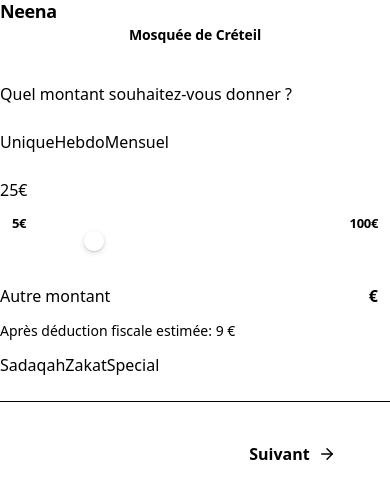
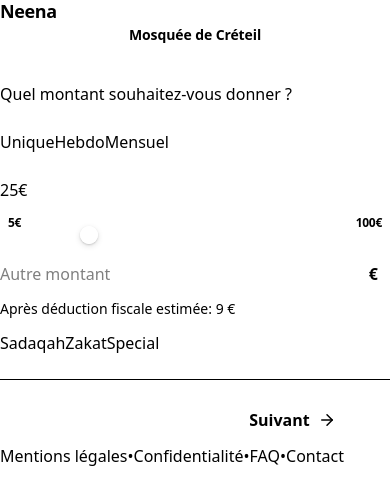
Before and after one commit to chaaaady/NeenaV3, a Next.js app: page /step-amount in a window 390 px wide. Shown: the top 504 px of the page. Built offline with nearby package versions, Linux system fonts and the light colour scheme.

Commit message:
Footer updates: transparent bg, add FAQ & Contact; mobile spacing tweaks

```diff
--- a/src/app/(don)/step-amount/page.tsx
+++ b/src/app/(don)/step-amount/page.tsx
@@ -13,13 +13,13 @@ export default function StepAmountPage() {
   const form = useFormContext<DonationFormValues>();
   const _router = useRouter();
   const values = form.watch();
-  const [otherAmountInput, setOtherAmountInput] = useState("Autre montant");
+  const [otherAmountInput, setOtherAmountInput] = useState("");
   const [isMenuOpen, setIsMenuOpen] = useState(false);
   const [showMosqueSelector, setShowMosqueSelector] = useState(false);
   const { toPersonal, canProceedFromAmount } = useDonationFlow();
 
   // Vérifier si un montant personnalisé est saisi
-  const hasCustomAmount = otherAmountInput !== "Autre montant" && !isNaN(parseFloat(otherAmountInput));
+  const hasCustomAmount = otherAmountInput.trim() !== "" && !isNaN(parseFloat(otherAmountInput));
 
   // Initialiser le montant à 0€ puis animer vers 25€ (calm-tech, court)
   useEffect(() => {
@@ -68,13 +68,6 @@ export default function StepAmountPage() {
           <div className="space-y-6">
             <div className="flex items-center justify-between">
               <div className="app-title">Quel montant souhaitez-vous donner ?</div>
-              <Stepper
-                steps={[
-                  { label: "Montant", status: "active" },
-                  { label: "Info", status: "pending" },
-                  { label: "Payment", status: "pending" }
-                ]}
-              />
             </div>
 
             <div className="space-y-3">
@@ -102,7 +95,7 @@ export default function StepAmountPage() {
                 <Input
                   value={otherAmountInput}
                   onChange={handleOtherAmountChange}
-                  placeholder="Autre montant (€)"
+                  placeholder="Autre montant"
                   rightAccessory="€"
                 />
                 <div className="text-[14px] text-[var(--text-muted)]">
@@ -124,15 +117,7 @@ export default function StepAmountPage() {
               {values.donationType === "Special" && (
                 <div className="space-y-3">
                   <div className="segmented-track" style={{ flexWrap: 'wrap' as const }}>
-                    {[
-                      "Zakat al-fitr",
-                      "Sadaqa Jâriya",
-                      "Waqf",
-                      "Kaffâra / Fidyah",
-                      "Aqîqa",
-                      "Udh’hiya",
-                      "Frais scolaire",
-                    ].map((label) => (
+                    {["Zakat al-fitr","Sadaqa Jâriya","Waqf","Kaffâra / Fidyah","Aqîqa","Udh’hiya","Frais scolaire"].map((label) => (
                       <button
                         key={label}
                         className={`segmented-option ${values.specialDonation === label ? "active" : ""}`}
@@ -147,13 +132,20 @@ export default function StepAmountPage() {
               )}
             </div>
 
-            {/* Bouton d'action intégré dans la carte */}
-            <div className="pt-6 border-t border-[var(--border)]">
-              <div className="flex justify-end">
+            {/* Bouton d'action et stepper en bas */}
+            <div className="pt-4 border-t border-[var(--border)]">
+              <div className="flex items-center justify-between">
+                <Stepper
+                  steps={[
+                    { label: "Montant", status: "active" },
+                    { label: "Info", status: "pending" },
+                    { label: "Payment", status: "pending" }
+                  ]}
+                />
                 <button
                   onClick={handleNext}
                   disabled={!values.amount || values.amount < 5}
-                  className="btn-primary pressable px-12 py-4 text-[16px] font-[700] disabled:opacity-40 disabled:cursor-not-allowed flex items-center justify-center gap-2 w-1/2"
+                  className="btn-primary pressable px-10 py-3 text-[16px] font-[700] disabled:opacity-40 disabled:cursor-not-allowed flex items-center justify-center gap-2 w-1/2"
                 >
                   Suivant
                   <ArrowRight size={18} />
--- a/src/app/layout.tsx
+++ b/src/app/layout.tsx
@@ -1,4 +1,5 @@
 import type { Metadata } from "next";
+import Link from "next/link";
 import "./globals.css";
 
 export const metadata: Metadata = {
@@ -15,6 +16,17 @@ export default function RootLayout({
     <html lang="fr">
       <body className="antialiased bg-[var(--bg)] text-[var(--text)]">
         {children}
+        <footer className="mini-footer">
+          <div className="mini-footer-content">
+            <Link href="#" className="mini-footer-link">Mentions légales</Link>
+            <span className="mini-footer-sep">•</span>
+            <Link href="#" className="mini-footer-link">Confidentialité</Link>
+            <span className="mini-footer-sep">•</span>
+            <Link href="#" className="mini-footer-link">FAQ</Link>
+            <span className="mini-footer-sep">•</span>
+            <Link href="#" className="mini-footer-link">Contact</Link>
+          </div>
+        </footer>
       </body>
     </html>
   );
--- a/src/components/Slider.tsx
+++ b/src/components/Slider.tsx
@@ -38,8 +38,8 @@ export function Slider({
   ];
 
   return (
-    <div className="w-full px-3">
-      <div className="relative h-[16px] mb-2 px-1">
+    <div className="w-full px-2">
+      <div className="relative h-[14px] mb-1 px-1">
         {landmarks.map((landmark) => {
           const landmarkPercent = ((landmark.value - min) / (max - min)) * 100;
           const isFirst = landmark.value === min;
@@ -49,7 +49,7 @@ export function Slider({
           return (
             <div
               key={landmark.value}
-              className={`absolute text-[13px] font-[600] text-[var(--text-muted)] tracking-tight ${alignClass}`}
+              className={`absolute text-[12px] font-[600] text-[var(--text-muted)] tracking-tight ${alignClass}`}
               style={{ left: `${landmarkPercent}%`, top: 0, transform }}
             >
               {landmark.label}
@@ -58,7 +58,7 @@ export function Slider({
         })}
       </div>
 
-      <div className="relative h-[6px] bg-[var(--surface-2)] rounded-full mb-10 mx-2">
+      <div className="relative h-[6px] bg-[var(--surface-2)] rounded-full mb-6 mx-1">
         <div
           className="absolute top-0 left-0 h-full bg-[var(--brand)] rounded-full transition-all duration-150 ease-out"
           style={{ width: `${displayPercent}%` }}
@@ -74,10 +74,10 @@ export function Slider({
           );
         })}
         <div
-          className="absolute top-1/2 transform -translate-y-1/2 w-[20px] h-[20px] bg-[var(--brand)] rounded-full shadow-lg transition-all duration-150 ease-out"
+          className="absolute top-1/2 transform -translate-y-1/2 w-[18px] h-[18px] bg-[var(--brand)] rounded-full shadow-lg transition-all duration-150 ease-out"
           style={{
             left: `${displayPercent}%`,
-            marginLeft: '-10px',
+            marginLeft: '-9px',
             boxShadow: '0 2px 6px rgba(0,0,0,0.12), 0 1px 2px rgba(0,0,0,0.16)',
             border: '2px solid white'
           }}
@@ -93,8 +93,8 @@ export function Slider({
           className="absolute inset-0 w-full h-full opacity-0 cursor-pointer"
           style={{
             margin: 0,
-            height: '40px', // Surface tactile plus grande
-            top: '-17px' // Centrer la surface tactile
+            height: '36px', // Surface tactile toujours suffisante
+            top: '-15px' // Centrer la surface tactile
           }}
         />
       </div>
--- a/src/styles/base.css
+++ b/src/styles/base.css
@@ -124,6 +124,36 @@
 
 /* @layer components - Layout and UI components */
 @layer components {
+  /* Mini footer */
+  .mini-footer {
+    position: sticky;
+    bottom: 0;
+    width: 100%;
+    background: transparent;
+    border-top: 1px solid rgba(15,23,42,0.06);
+    padding: 8px 16px;
+    margin-top: 12px;
+  }
+  .mini-footer-content {
+    max-width: 700px;
+    margin: 0 auto;
+    display: flex;
+    align-items: center;
+    justify-content: center;
+    gap: 8px;
+    font-size: 12px;
+    color: var(--text-muted);
+  }
+  .mini-footer-link {
+    color: var(--text);
+    text-decoration: none;
+  }
+  .mini-footer-link:hover {
+    text-decoration: underline;
+  }
+  .mini-footer-sep {
+    opacity: 0.5;
+  }
   /* Headers */
   .app-header {
     position: sticky;
@@ -135,19 +165,19 @@
     backdrop-filter: blur(24px) saturate(200%);
     -webkit-backdrop-filter: blur(24px) saturate(200%);
     border-bottom: 1px solid rgba(15, 23, 42, 0.06);
-    box-shadow: 0 2px 8px rgba(15, 23, 42, 0.04);
+    box-shadow: 0 2px 10px rgba(15, 23, 42, 0.08);
     width: 100%;
     margin: 0;
     padding: 0;
     transition: all var(--motion-base) var(--ease-inout);
   }
   .app-header .header-content {
-    height: var(--header-h);
+    height: 52px;
     display: flex;
     align-items: center;
     justify-content: space-between;
-    padding-left: max(12px, env(safe-area-inset-left));
-    padding-right: max(12px, env(safe-area-inset-right));
+    padding-left: max(10px, env(safe-area-inset-left));
+    padding-right: max(10px, env(safe-area-inset-right));
     width: 100%;
   }
   @media (min-width: 768px) {
@@ -188,8 +218,8 @@
     width: 100%;
     max-width: 640px;
     margin: 0 auto;
-    padding-left: max(20px, env(safe-area-inset-left));
-    padding-right: max(20px, env(safe-area-inset-right));
+    padding-left: max(16px, env(safe-area-inset-left));
+    padding-right: max(16px, env(safe-area-inset-right));
     padding-top: 24px;
     padding-bottom: 4px;
     min-height: calc(100dvh - var(--header-h) - var(--product-header-h) - var(--stepper-h) - var(--actions-h) - var(--safari-ui-h));
@@ -305,7 +335,7 @@
 
   /* Buttons */
   .btn-primary {
-    min-height: 46px;
+    min-height: 44px;
     border-radius: 12px;
     background: linear-gradient(180deg, var(--brand), color-mix(in oklab, var(--brand) 85%, #000 15%));
     color: #fff;
@@ -326,7 +356,7 @@
     transform: translateY(0);
   }
   .btn-secondary {
-    min-height: 46px;
+    min-height: 44px;
     border-radius: 12px;
     background: #FFFFFF;
     color: #0B1220;
@@ -349,10 +379,10 @@
     background: #F9FAFB;
     border: 1px solid #E5E7EB;
     border-radius: 12px;
-    padding: 8px;
+    padding: 6px;
     position: relative;
     display: flex;
-    gap: 12px;
+    gap: 8px;
     box-shadow: none;
   }
 
@@ -362,7 +392,7 @@
 
   .segmented-option {
     flex: 1;
-    height: 44px;
+    height: 40px;
     display: flex;
     align-items: center;
     justify-content: center;
```
